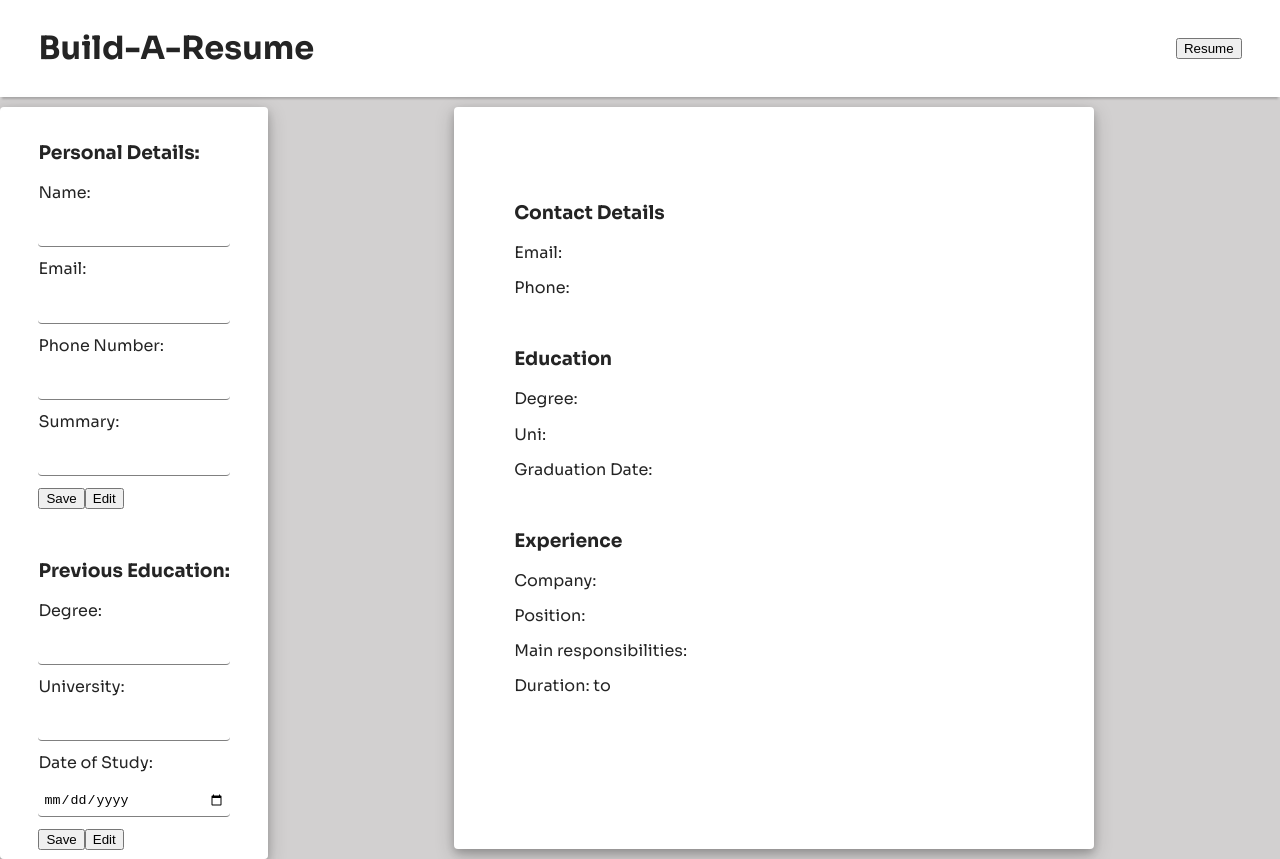
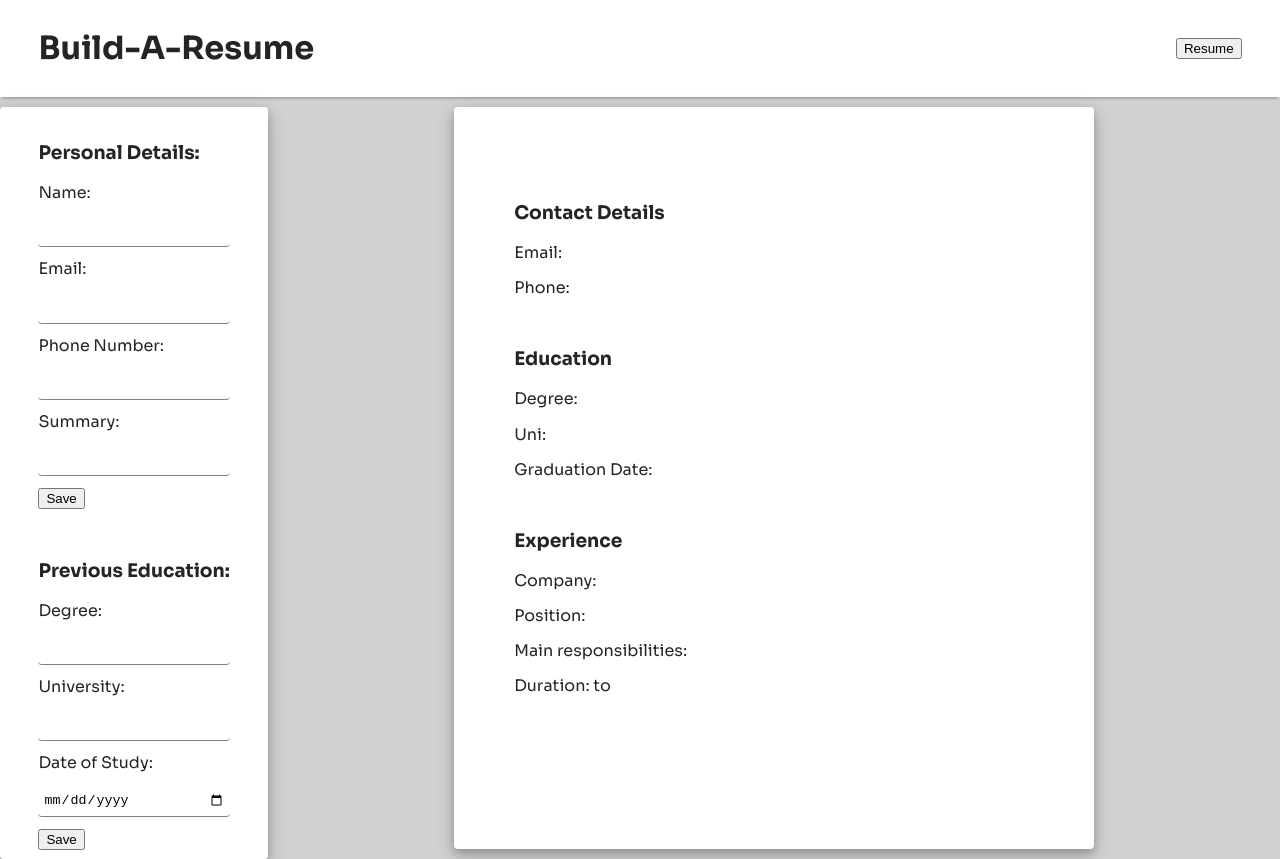
Before and after one commit to Fxdzie/cv-application, a React (Vite) app: page / in a window 1280 px wide. Built offline with nearby package versions, Linux system fonts and the light colour scheme.

Commit message:
Removal of edit button from form section

```diff
--- a/src/components/Education.jsx
+++ b/src/components/Education.jsx
@@ -50,7 +50,6 @@ function Education({sendData}){
                 />
                 <div className="buttons">
                     <button type='submit'>Save</button>
-                    <button>Edit</button>
                 </div>
             </form>
 
--- a/src/components/Experience.jsx
+++ b/src/components/Experience.jsx
@@ -70,7 +70,6 @@ function Experience({sendData}){
                 />
                 <div className="buttons">
                     <button type='submit'>Save</button>
-                    <button>Edit</button>
                 </div>
             </form>
 
--- a/src/components/Personal.jsx
+++ b/src/components/Personal.jsx
@@ -60,7 +60,6 @@ function Personal({sendData}){
                 />
                 <div className="buttons">
                     <button type='submit'>Save</button>
-                    <button>Edit</button>
                 </div>
             </form>
 
```
